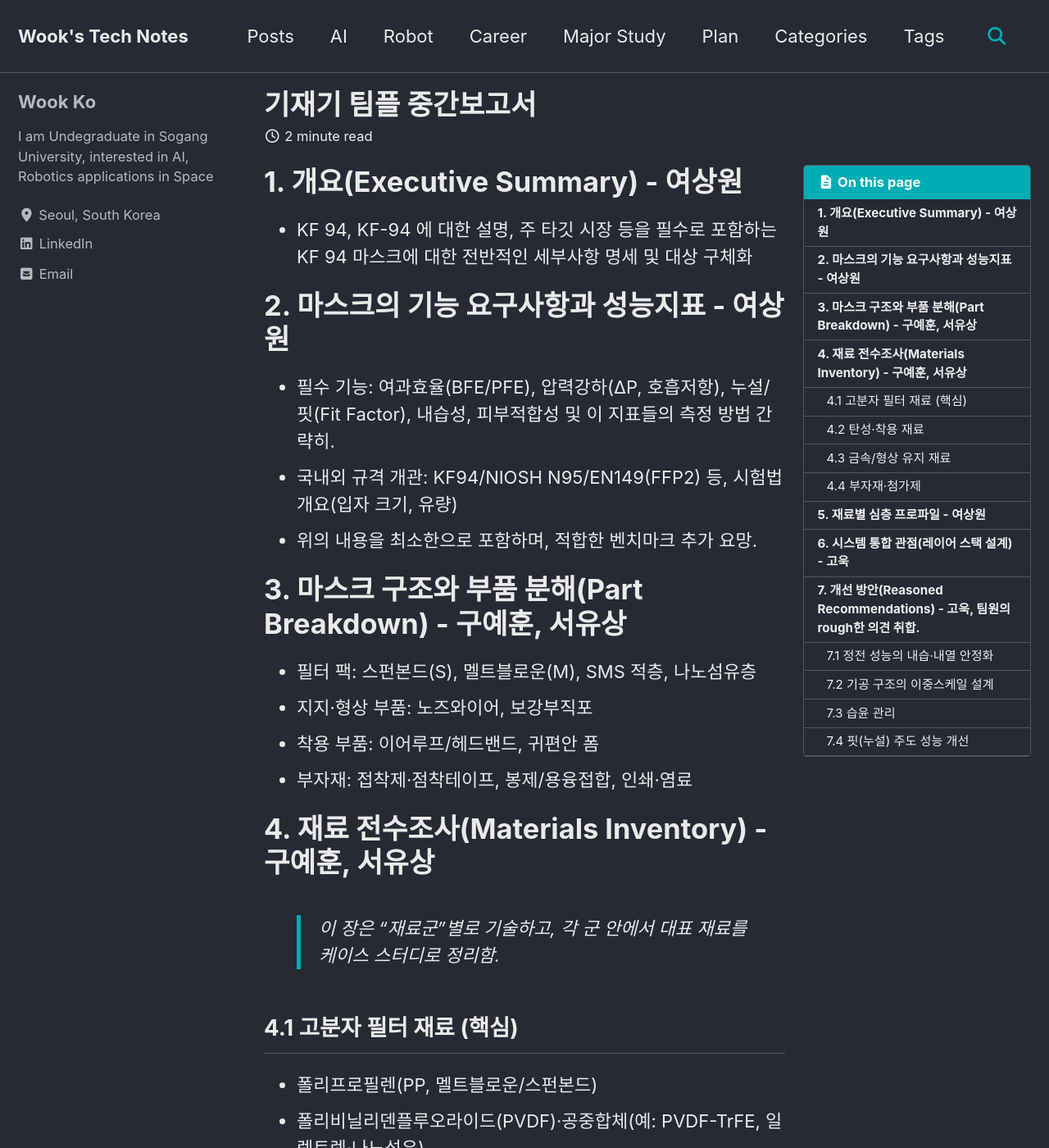
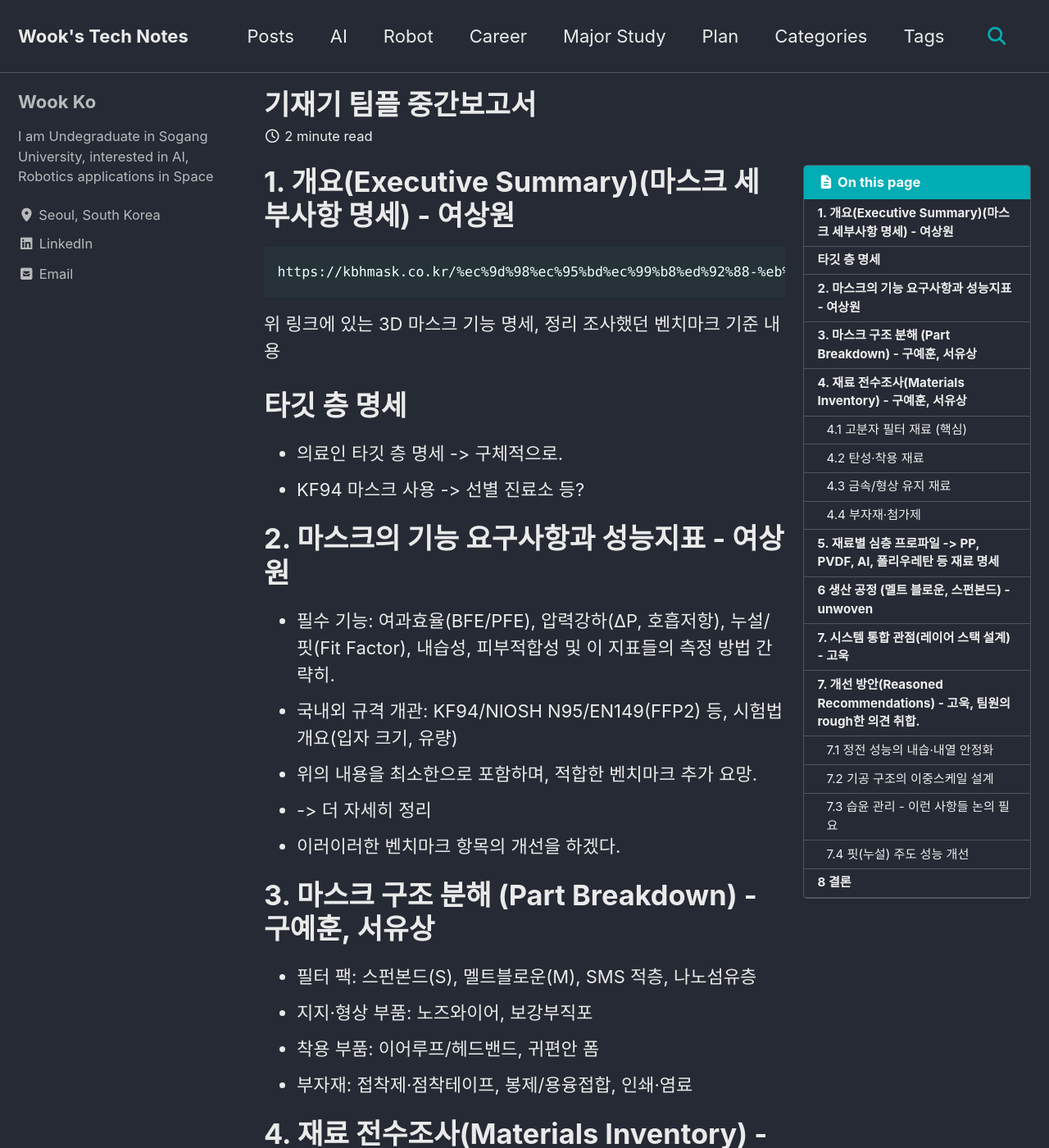
Before and after one commit to kowook137/kowook137.github.io, a Jekyll site: the page built from _major/Material_teamplay.md, in a window 1280 px wide and 1400 px high. Shown: the whole window at 82% size. Built offline with Jekyll 4.4.1, drawn with Linux system fonts in a browser that asks for light colours; cached includes are drawn as plain includes; some of the changed text lies outside the part shown.

Commit message:
[Fix]final report

````diff
--- a/_major/Material_teamplay.md
+++ b/_major/Material_teamplay.md
@@ -4,19 +4,27 @@ date: 2025-10-24
 tags: [major study]
 toc: true
 ---
-# 1. 개요(Executive Summary) - 여상원
+# 1. 개요(Executive Summary)(마스크 세부사항 명세)  - 여상원
 
-* KF 94, KF-94 에 대한 설명,  주 타깃 시장 등을 필수로 포함하는
-KF 94 마스크에 대한 전반적인 세부사항 명세 및 대상 구체화
+```
+https://kbhmask.co.kr/%ec%9d%98%ec%95%bd%ec%99%b8%ed%92%88-%eb%a7%88%ec%8a%a4%ed%81%ac/
+```
+위 링크에 있는 3D 마스크 기능 명세, 정리
+조사했던 벤치마크 기준 내용
 
+# 타깃 층 명세
+* 의료인 타깃 층 명세 -> 구체적으로.
+* KF94 마스크 사용 -> 선별 진료소 등?
 
 # 2. 마스크의 기능 요구사항과 성능지표 - 여상원
 
 * 필수 기능: 여과효율(BFE/PFE), 압력강하(ΔP, 호흡저항), 누설/핏(Fit Factor), 내습성, 피부적합성 및 이 지표들의 측정 방법 간략히.
 * 국내외 규격 개관: KF94/NIOSH N95/EN149(FFP2) 등, 시험법 개요(입자 크기, 유량)
 * 위의 내용을 최소한으로 포함하며, 적합한 벤치마크 추가 요망.
+* -> 더 자세히 정리
+* 이러이러한 벤치마크 항목의 개선을 하겠다.
 
-# 3. 마스크 구조와 부품 분해(Part Breakdown) - 구예훈, 서유상
+# 3. 마스크 구조 분해 (Part Breakdown) - 구예훈, 서유상
 
 * 필터 팩: 스펀본드(S), 멜트블로운(M), SMS 적층, 나노섬유층
 * 지지·형상 부품: 노즈와이어, 보강부직포
@@ -48,7 +56,7 @@ KF 94 마스크에 대한 전반적인 세부사항 명세 및 대상 구체화
 
 * 정전화(일렉트렛) 처리제, 대전방지/소수성 피니시, 접착제(핫멜트/EVA), 안티세틴 첨가제, 항균·항바이러스 코팅(안전성 검토 포함)
 
-# 5. 재료별 심층 프로파일 - 여상원
+# 5. 재료별 심층 프로파일 -> PP, PVDF, Al, 폴리우레탄 등 재료 명세
 
 > 각 재료에 대해 아래 표/서술 템플릿으로 작성
 
@@ -64,7 +72,9 @@ KF 94 마스크에 대한 전반적인 세부사항 명세 및 대상 구체화
 * 비용·공급망: 톤당 단가 범위, 국내/해외 소싱, 가격 변동성
 * 장단점 요약
 
-# 6. 시스템 통합 관점(레이어 스택 설계) - 고욱
+# 6 생산 공정 (멜트 블로운, 스펀본드) -unwoven
+
+# 7. 시스템 통합 관점(레이어 스택 설계) - 고욱
 
 * S-M-S(또는 S-M-Nf-S) 레이어 두께·기공 설계 매트릭스
 * 핏 영향 요소: 노즈와이어 재료·형상, 가장자리 실링, 이어루프 장력–편안성 트레이드오프
@@ -73,7 +83,7 @@ KF 94 마스크에 대한 전반적인 세부사항 명세 및 대상 구체화
 
 # 7. 개선 방안(Reasoned Recommendations) - 고욱, 팀원의 rough한 의견 취합.
 
-> ‘왜’까지 필수적으로 포함할 것.
+> ‘왜’까지 필수적으로 포함할 것. 어떤 벤치마크 개선 할 건데?
 
 ## 7.1 정전 성능의 내습·내열 안정화
 
@@ -85,7 +95,7 @@ KF 94 마스크에 대한 전반적인 세부사항 명세 및 대상 구체화
 * 제안: 멜트블로운(µm) + 전기방사 나노섬유(100–300 nm) 하이브리드
 * 이유: 확산·차단 메커니즘을 동시에 강화 → 같은 ΔP에서 고효율 달성
 
-## 7.3 습윤 관리
+## 7.3 습윤 관리 - 이런 사항들 논의 필요
 
 * 제안: 소수성 상층(S) 불소계/실란 피니시, 내부층은 친수 코팅(습기 배출) 혹은 수분흡수 미세섬유 얇은 인터레이어
 * 이유: 착용 중 수분 축적 ↓ → 정전전하 소실·호흡저항 증가 억제, 피부 자극 완화
@@ -93,4 +103,7 @@ KF 94 마스크에 대한 전반적인 세부사항 명세 및 대상 구체화
 ## 7.4 핏(누설) 주도 성능 개선
 
 * 제안: 이중 소재 노즈와이어(Al+스틸) 또는 형상기억 스트립, 가장자리 소프트 실(실리콘/부직포 폼)
-* 이유: 실누설이 총 침투의 지배적 요인—필터 효율이
+* 이유: 실누설이 총 침투의 지배적 요인—필터 효율
+
+# 8 결론
+* 어떤 벤치마크가 얼마나 개선되는가? 예상치 작성
````
